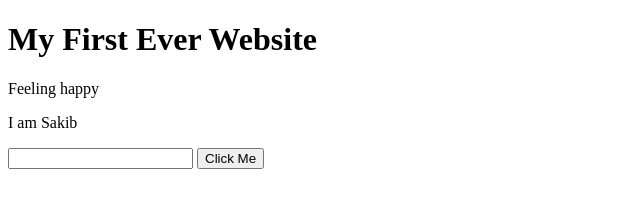
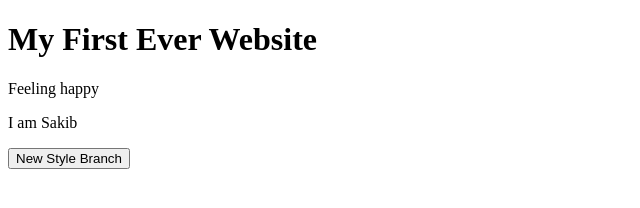
Before and after one commit to SAKIB-BIN-EHSAN/My-First-Website, a plain HTML site: page index.html in a window 1280 px wide. Shown: the whole page, without its empty margins (0-640 px from the left). Drawn offline with Linux system fonts and the light colour scheme.

Commit message:
button added

```diff
--- a/index.html
+++ b/index.html
@@ -9,7 +9,6 @@
     <h1>My First Ever Website</h1>
     <p>Feeling happy</p>
     <p>I am Sakib</p>
-    <input type="text">
-    <button>Click Me</button>
+    <button>New Style Branch</button>
 </body>
 </html>
```
